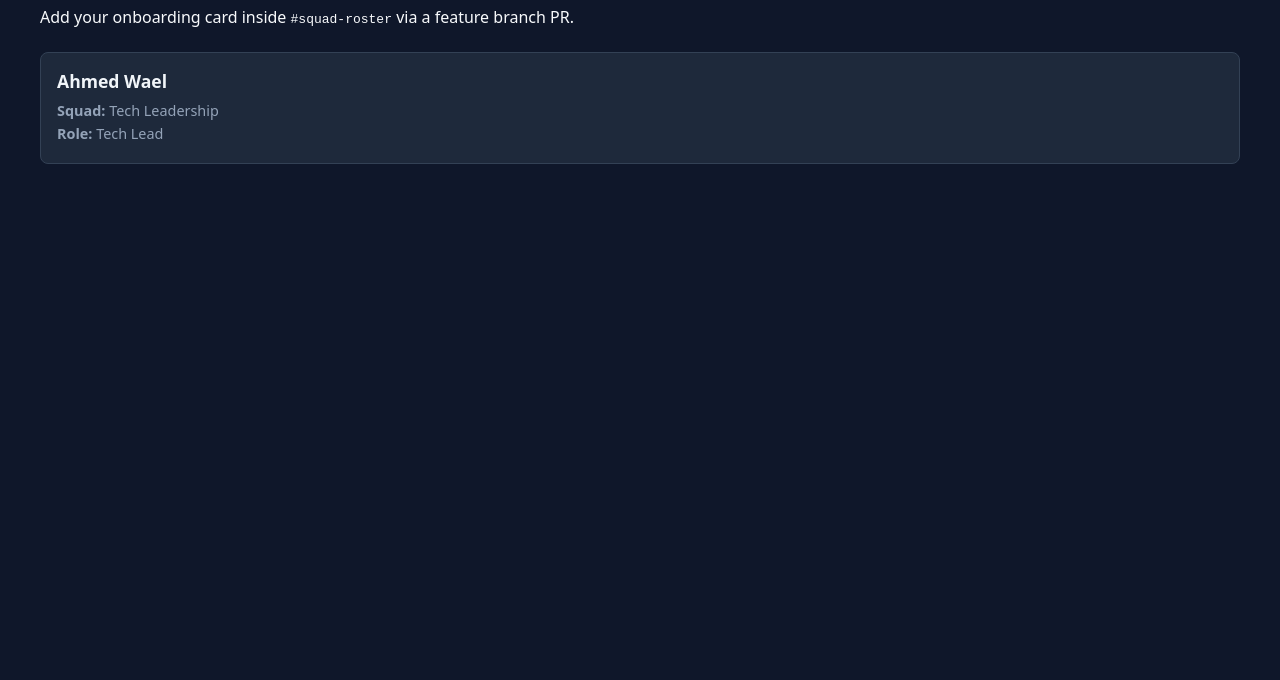
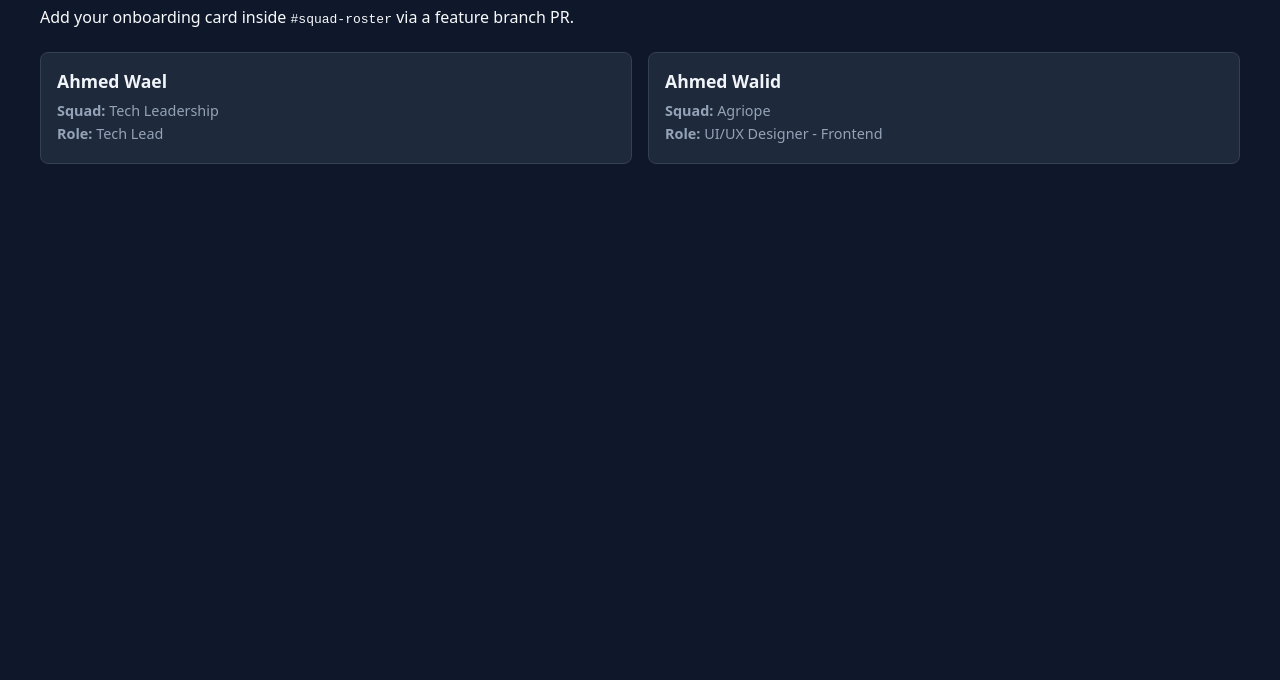
Before and after one commit to Ahmed-Walid-Badr/scratch2build_w4_sandbox_ahmedwalid, a plain HTML site: page Exercise 1/index.html in a window 1280 px wide. Shown: the part 120-800 px from the top of the page. Drawn offline with Linux system fonts and the light colour scheme.

Commit message:
feature: Adding Ahmed's  member card for E-Club Web Project

```diff
--- a/Exercise 1/index.html
+++ b/Exercise 1/index.html
@@ -56,7 +56,11 @@
                     <p><strong>Role:</strong> Tech Lead</p>
                 </article>
 
-                <!-- TODO: Paste your <article class="member-card"> block below this line -->
+                <article class="member-card">
+                    <h2>Ahmed Walid</h2>
+                    <p><strong>Squad:</strong> Agriope</p>
+                    <p><strong>Role:</strong> UI/UX Designer - Frontend</p>
+                </article>
             </section>
         </main>
     </body>
```
